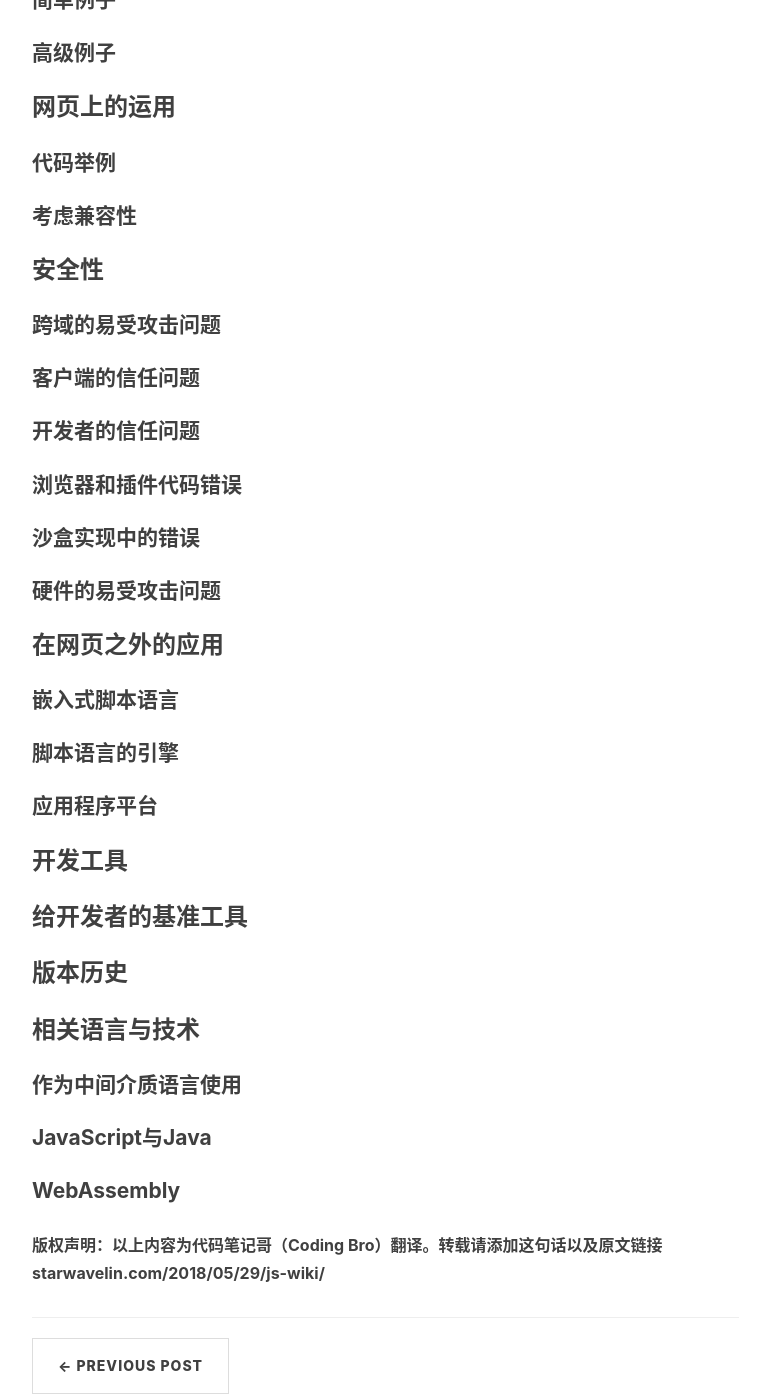
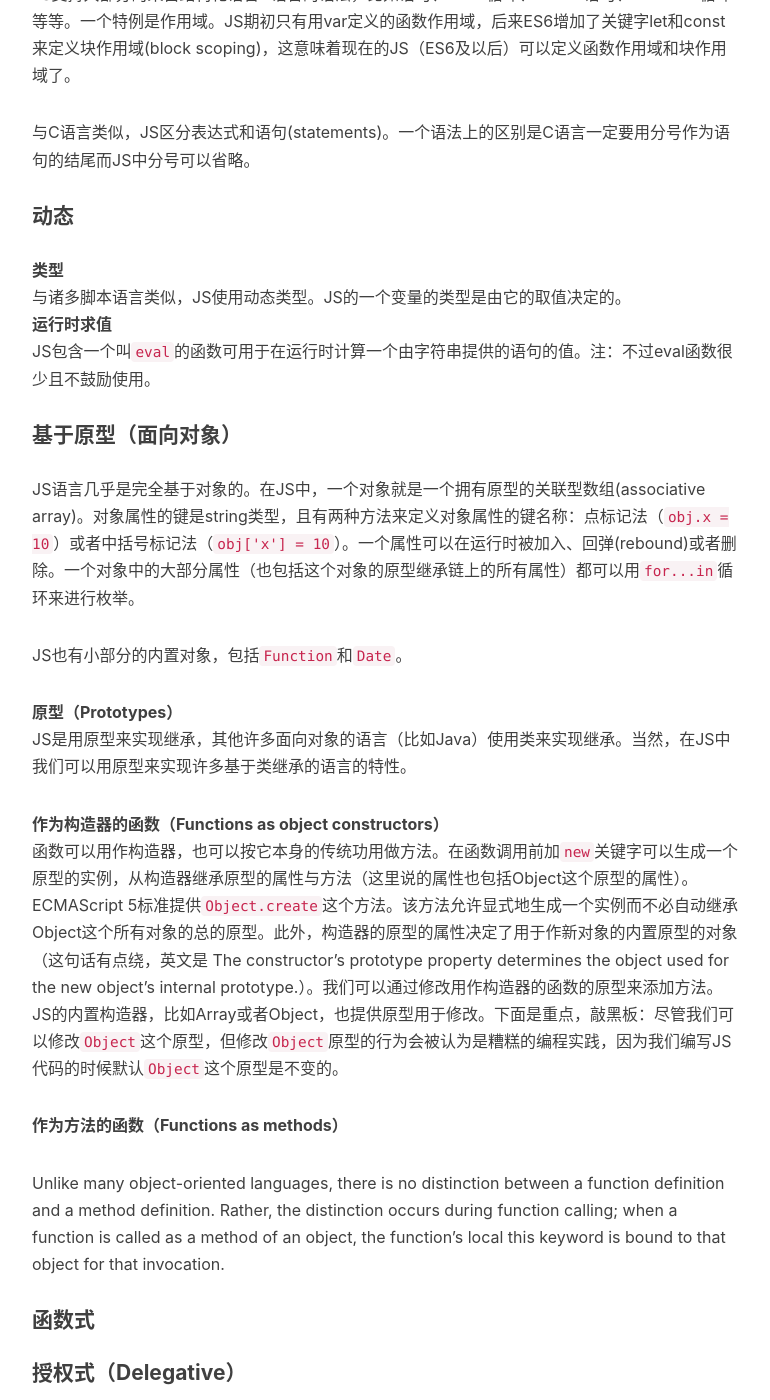
Before and after one commit to starwavelin/starwavelin.github.io, a Jekyll site: the page built from _posts/2018-05-29-js-wiki.md, in a window 1280 px wide and 1400 px high, scrolled down 3495 px. Shown: the whole window, without its empty margins (233-1003 px from the left). Built offline with Jekyll 4.4.1, drawn with Linux system fonts in a browser that asks for light colours; nearby versions of some CDN libraries; comment, search, counter and statistics services are not loaded; some of the changed text lies outside the part shown.

Commit message:
js wiki partially done

````diff
--- a/_posts/2018-05-29-js-wiki.md
+++ b/_posts/2018-05-29-js-wiki.md
@@ -11,7 +11,7 @@
 ---
 
 JavaScript 是我在下一阶段工作中要大量用到的语言，既用于前端也用于后端开发（写到这里可能有读者已经知道我的下一份工作的技术栈大致是什么了）。因此，手动翻译JS的维基百科页面以拓展自己对这个语言的宽泛的知识。对，我知道JS的维基百科页面已有中文版，所以本翻译不注重本土化（如添加中国大陆香港台湾地区的JavaScript发展情况），翻译也着重于该语言的机制和语法特性，对发展历史这类话题则采取简略翻译。翻译参考版本为2018年5月29日读取的
-[https://en.wikipedia.org/wiki/JavaScript](https://en.wikipedia.org/wiki/JavaScript) 谢谢。
+[https://en.wikipedia.org/wiki/JavaScript](https://en.wikipedia.org/wiki/JavaScript) 英文人名、地名、公司名等不刻意翻译，谢谢。
 
 **以下为翻译正文**
 
@@ -19,19 +19,14 @@
 
 JS和HTML与CSS一道共同组成了网页的核心技术。JS使得交互式网页成为了可能。如今，绝大多数的网页浏览器都具有专门的JS引擎来执行JS。
 
-作为一个多范式的语言，JS支持事件导向、函数式、声明式（包括面向对象和基于原型）的编程风格。它有相应的API来处理文本、数组、日期、正则表达式以及对文件对象模型（DOM）的基本操作。但是，该语言本身不具备处理IO（输入输出）操作能力。这里的IO操作指的是网络、数据库读取、图形处理等IO。JS能否处理以及如何处理IO是取决于它所嵌入的主机环境。比如，Node.js不是一门语言，而是JavaScript的一个运行环境。
+作为一个多范式的语言，JS支持事件导向、函数式、声明式（包括面向对象和基于原型）的编程风格。它有相应的API来处理文本、数组、日期、正则表达式以及对文件对象模型（DOM）的基本操作。但是，该语言本身不具备处理IO（输入输出）操作能力。这里的IO操作指的是网络、数据库读写、图形处理等IO。JS能否处理以及如何处理IO是取决于它所嵌入的主机环境。比如，Node.js不是一门语言，而是JavaScript的一个运行环境。
 
 起初，JavaScript仅用于客户端如网页浏览器，但后来它也被用到网页服务器端、数据库，甚至一些文本处理工具以及PDF软件里等等。
 
 最后，老生常谈下，JavaScript跟Java是两种不同的编程语言，尽管他们的名字中都有“Java”这个字眼。
 
 - [历史](#历史)
-  - [始于网景](#始于网景)
-  - [服务器端JS](#服务器端js)
-  - [收于微软旗下](#收于微软旗下)
-  - [标准化](#标准化)
-  - [后期发展](#后期发展)
-- [发展](#发展)
+- [商标](#商标)
 - [香草JavaScript](#香草javascript)
 - [特征](#特征)
   - [全面的支持](#全面的支持)
@@ -39,7 +34,7 @@
   - [动态](#动态)
   - [基于原型（面向对象）](#基于原型面向对象)
   - [函数式](#函数式)
-  - [委派代表式（Delegative）](#委派代表式delegative)
+  - [授权式（Delegative）](#授权式delegative)
   - [其它琐碎内容](#其它琐碎内容)
   - [特定供应商添加的扩展](#特定供应商添加的扩展)
 - [语法](#语法)
@@ -68,20 +63,53 @@
   - [WebAssembly](#webassembly)
 
 ### 历史
-#### 始于网景
-#### 服务器端JS
-#### 收于微软旗下
-#### 标准化
-#### 后期发展
-### 发展
+JavaScript最早由网景公司(Netscape)于1995年开发出来。它开发出后不久网景公司就也做了它的服务器端版本，但估计不流行。它开始较为流行的服务器端实现是2009年出现的Node.js。
+
+在1995年到2017年间，比较值得书写的历史有1996年微软公司开发出的VBScript和JScript，其中的JScript就是反向编程JavaScript而实现的。再者就是这12年间JavaScript的一系列标准化过程。对于这段历史，由于篇幅，我就不翻译了，推荐阅读黄玄先生的[ES5, ES6, ES2016, ES.Next: JavaScript 的版本是怎么回事？](https://huangxuan.me/2015/09/22/js-version/)
+
+主要时间轴是：
+2009年 ECMAScript 5发布
+2015年 ECMAScript 6（ES6）发布
+2016年 ECMAScript 7（ES7）发布
+2017年 ECMAScript 2017（ES8）发布
+> ECMAScript：对JavaScript语言的标准的称谓。它是由 ECMA International 这个机构进行标准化的。
+还有，2015年以后的ESx版本的发布年份其实就是```x-1+2010```的值
+
+### 商标
+“JavaScript”是甲骨文公司的一个注册商标。该商标许可给了当年的网景公司和如今的一些机构如Mozilla基金会使用。
 ### 香草JavaScript
+“Vanilla JavaScript”这个术语是指纯粹的不添加任何外在框架或是包的JavaScript。它跟俗称的“Plain JavaScript Code”等价。
 ### 特征
+以下特征皆服从ECMAScript的实现，除了一些特别指出的。
 #### 全面的支持
+当今所有浏览器都有内置的JS解释器。
 #### 命令式与结构
+JS支持大部分的来自结构化语言C语言的语法，比如语句、while循环、switch语句、do while 循环等等。一个特例是作用域。JS期初只有用var定义的函数作用域，后来ES6增加了关键字let和const来定义块作用域(block scoping)，这意味着现在的JS（ES6及以后）可以定义函数作用域和块作用域了。
+
+与C语言类似，JS区分表达式和语句(statements)。一个语法上的区别是C语言一定要用分号作为语句的结尾而JS中分号可以省略。
 #### 动态
+**类型**
+与诸多脚本语言类似，JS使用动态类型。JS的一个变量的类型是由它的取值决定的。
+**运行时求值**
+JS包含一个叫```eval```的函数可用于在运行时计算一个由字符串提供的语句的值。注：不过eval函数很少且不鼓励使用。
 #### 基于原型（面向对象）
+JS语言几乎是完全基于对象的。在JS中，一个对象就是一个拥有原型的关联型数组(associative array)。对象属性的键是string类型，且有两种方法来定义对象属性的键名称：点标记法（```obj.x = 10```）或者中括号标记法（```obj['x'] = 10```）。一个属性可以在运行时被加入、回弹(rebound)或者删除。一个对象中的大部分属性（也包括这个对象的原型继承链上的所有属性）都可以用```for...in```循环来进行枚举。
+
+JS也有小部分的内置对象，包括```Function```和```Date```。
+
+**原型（Prototypes）**
+JS是用原型来实现继承，其他许多面向对象的语言（比如Java）使用类来实现继承。当然，在JS中我们可以用原型来实现许多基于类继承的语言的特性。
+
+**作为构造器的函数（Functions as object constructors）**
+函数可以用作构造器，也可以按它本身的传统功用做方法。在函数调用前加```new```关键字可以生成一个原型的实例，从构造器继承原型的属性与方法（这里说的属性也包括Object这个原型的属性）。ECMAScript 5标准提供```Object.create```这个方法。该方法允许显式地生成一个实例而不必自动继承Object这个所有对象的总的原型。此外，构造器的原型的属性决定了用于作新对象的内置原型的对象（这句话有点绕，英文是 The constructor's prototype property determines the object used for the new object's internal prototype.）。我们可以通过修改用作构造器的函数的原型来添加方法。JS的内置构造器，比如Array或者Object，也提供原型用于修改。下面是重点，敲黑板：尽管我们可以修改```Object```这个原型，但修改```Object```原型的行为会被认为是糟糕的编程实践，因为我们编写JS代码的时候默认```Object```这个原型是不变的。
+
+**作为方法的函数（Functions as methods）**
+
+
+Unlike many object-oriented languages, there is no distinction between a function definition and a method definition. Rather, the distinction occurs during function calling; when a function is called as a method of an object, the function's local this keyword is bound to that object for that invocation.
+
 #### 函数式
-#### 委派代表式（Delegative）
+#### 授权式（Delegative）
 #### 其它琐碎内容
 #### 特定供应商添加的扩展
 ### 语法
````
